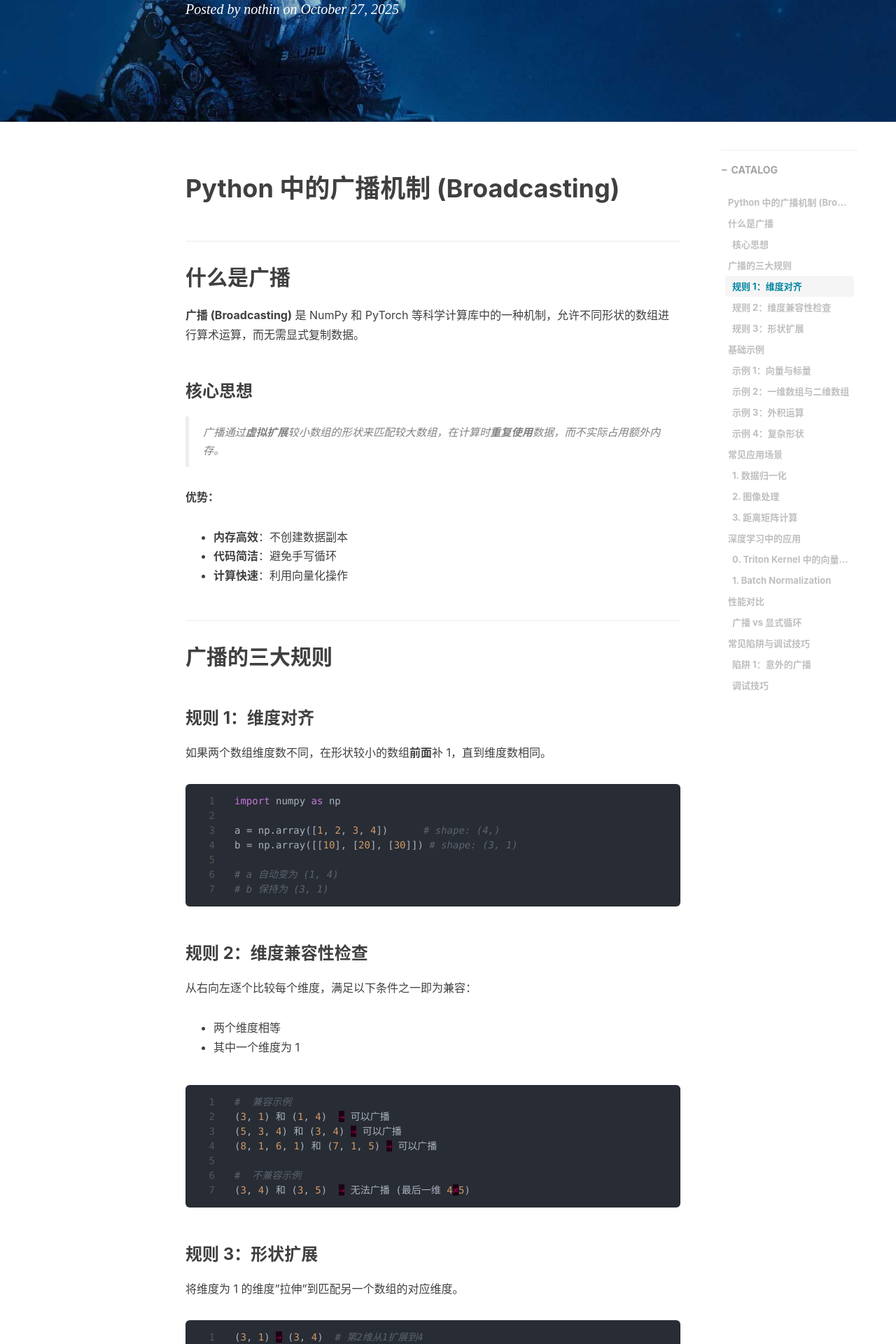
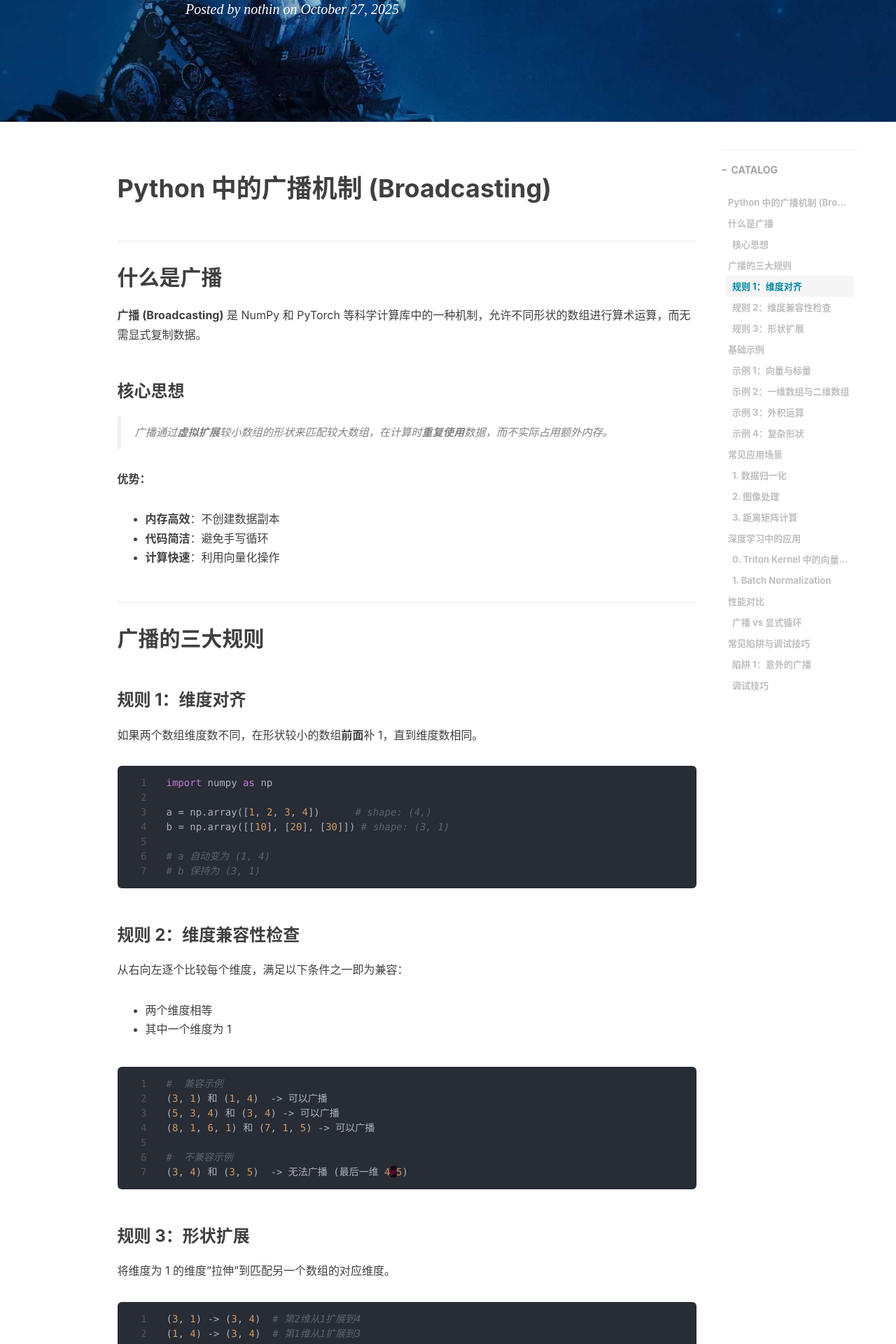
Before and after one commit to Nothiny/Nothiny.github.io, a Jekyll site: the page built from _posts/2025-10-27-python-broadcast.md, in a window 1280 px wide. Shown: the part 493-2413 px from the top of the page at 70% size. Built offline with Jekyll 4.4.1, drawn with Linux system fonts in a browser that asks for light colours; nearby versions of some CDN libraries; comment, search, counter and statistics services are not loaded.

Commit message:
broaden pages

````diff
--- a/_layouts/post.html
+++ b/_layouts/post.html
@@ -14,7 +14,7 @@ layout: default
 
     <!-- Post Container -->
             <div class="
-                col-lg-8 col-lg-offset-2
+                col-lg-9 col-lg-offset-1
                 col-md-10 col-md-offset-1
                 post-container">
 
@@ -73,7 +73,7 @@ layout: default
 
     <!-- Sidebar Container -->
             <div class="
-                col-lg-8 col-lg-offset-2
+                col-lg-9 col-lg-offset-1
                 col-md-10 col-md-offset-1
                 sidebar-container">
 
--- a/_posts/2025-10-27-python-broadcast.md
+++ b/_posts/2025-10-27-python-broadcast.md
@@ -51,12 +51,12 @@
 
 ```python
 #  兼容示例
-(3, 1) 和 (1, 4)  → 可以广播
-(5, 3, 4) 和 (3, 4) → 可以广播
-(8, 1, 6, 1) 和 (7, 1, 5) → 可以广播
+(3, 1) 和 (1, 4)  -> 可以广播
+(5, 3, 4) 和 (3, 4) -> 可以广播
+(8, 1, 6, 1) 和 (7, 1, 5) -> 可以广播
 
 #  不兼容示例
-(3, 4) 和 (3, 5)  → 无法广播 (最后一维 4≠5)
+(3, 4) 和 (3, 5)  -> 无法广播 (最后一维 4≠5)
 ```
 
 ### 规则 3：形状扩展
@@ -64,8 +64,8 @@
 将维度为 1 的维度"拉伸"到匹配另一个数组的对应维度。
 
 ```python
-(3, 1) → (3, 4)  # 第2维从1扩展到4
-(1, 4) → (3, 4)  # 第1维从1扩展到3
+(3, 1) -> (3, 4)  # 第2维从1扩展到4
+(1, 4) -> (3, 4)  # 第1维从1扩展到3
 ```
 
 ## 基础示例
--- a/css/hux-blog.css
+++ b/css/hux-blog.css
@@ -1,12 +1,12 @@
 @media (min-width: 1200px) {
   .post-container,
   .sidebar-container {
-    padding-right: 5%;
+    padding-right: 3%;
   }
 }
 @media (min-width: 768px) {
   .post-container {
-    padding-right: 5%;
+    padding-right: 3%;
   }
 }
 .sidebar-container {
@@ -727,6 +727,7 @@ img.shadow {
 }
 select {
   -webkit-appearance: none;
+  appearance: none;
   margin-top: 15px;
   color: #337ab7;
   border-color: #337ab7;
--- a/less/hux-blog.less
+++ b/less/hux-blog.less
@@ -90,6 +90,7 @@ img.shadow {
 // Select
 select {
   -webkit-appearance: none;
+  appearance: none;
   margin-top: 15px;
   color: #337ab7;
   border-color: #337ab7;
@@ -942,9 +943,6 @@ img::-moz-selection {
   &:first-child {
     margin-top: 0px;
   }
-  hr:last-of-type {
-    //display: none;
-  }
 }
 .listing-seperator {
   color: #0085a1;
--- a/less/sidebar.less
+++ b/less/sidebar.less
@@ -6,12 +6,12 @@
 @media (min-width: 1200px) {
   .post-container,
   .sidebar-container {
-    padding-right: 5%;
+    padding-right: 3%;
   }
 }
 @media (min-width: 768px) {
   .post-container {
-    padding-right: 5%;
+    padding-right: 3%;
   }
 }
 
````
Also changed, not shown: css/hux-blog.min.css.
